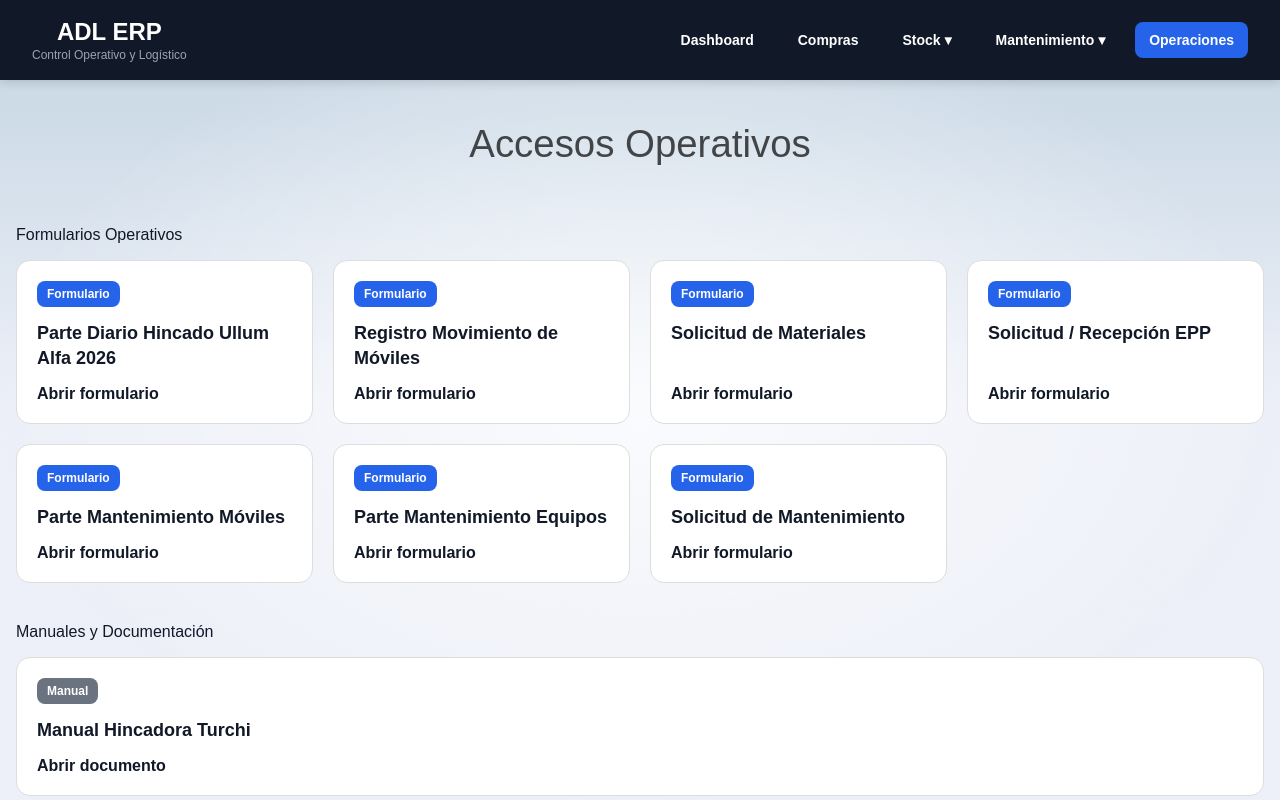
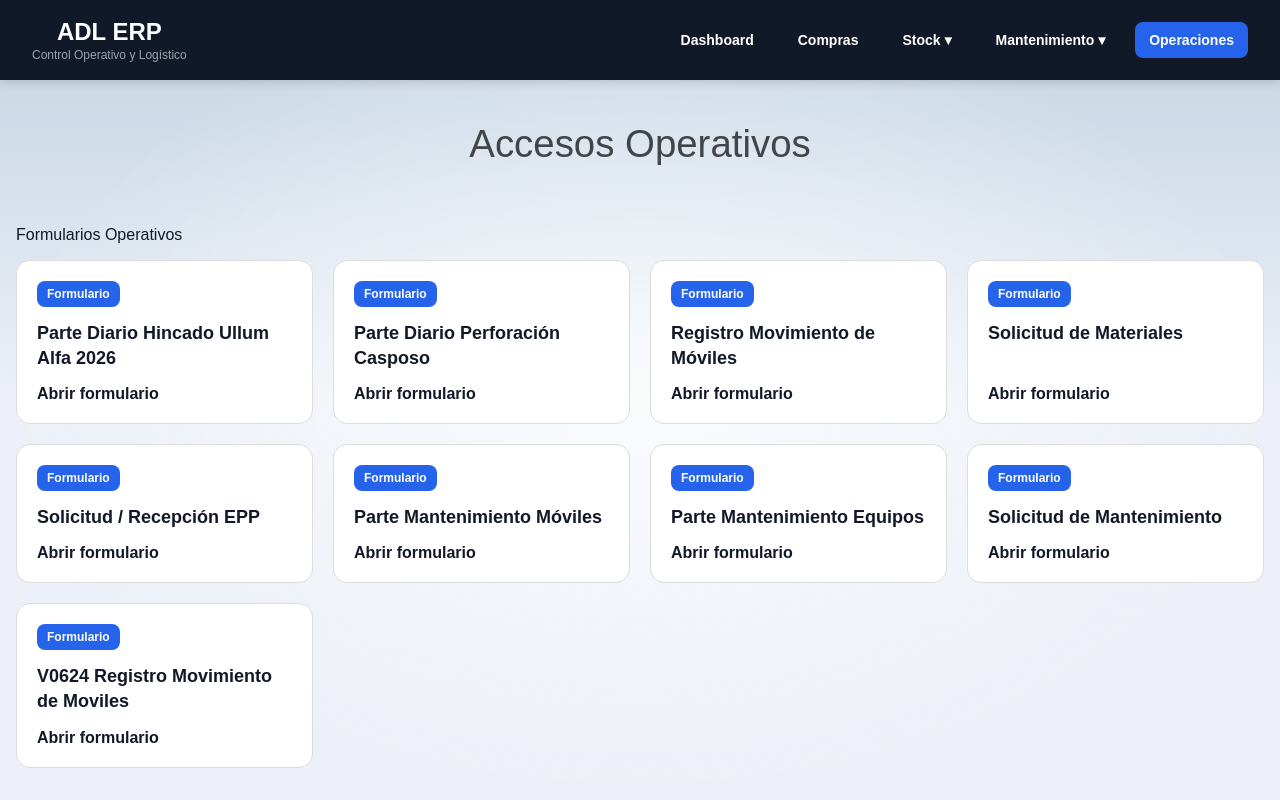
Before and after one commit to miguelkenny/adl-app, a SvelteKit app: page /operaciones in a window 1280 px wide. Shown: the top 800 px of the page. Built offline with nearby package versions, Linux system fonts and the light colour scheme.

Commit message:
first commit

```diff
--- a/src/routes/operaciones/+page.svelte
+++ b/src/routes/operaciones/+page.svelte
@@ -4,6 +4,10 @@
 			titulo: 'Parte Diario Hincado Ullum Alfa 2026',
 			url: 'https://forms.gle/ka6dn4NYi4neNRqw8'
 		},
+        {
+            titulo: 'Parte Diario Perforación Casposo',
+            url: 'https://forms.gle/cAKphUJAneNmtx5w6'
+        },
 		{
 			titulo: 'Registro Movimiento de Móviles',
 			url: 'https://forms.gle/ZCgTcmwmna3qYffX7'
@@ -27,7 +31,11 @@
 		{
 			titulo: 'Solicitud de Mantenimiento',
 			url: 'https://forms.gle/Qq3rBrRrN1F7tqam6'
-		}
+		},
+        {
+            titulo: 'V0624 Registro Movimiento de Moviles',
+            url: 'https://forms.gle/aaXNGDaWGXJ5p8Dd8'
+        }
 	];
 
 	const manuales = [
```
